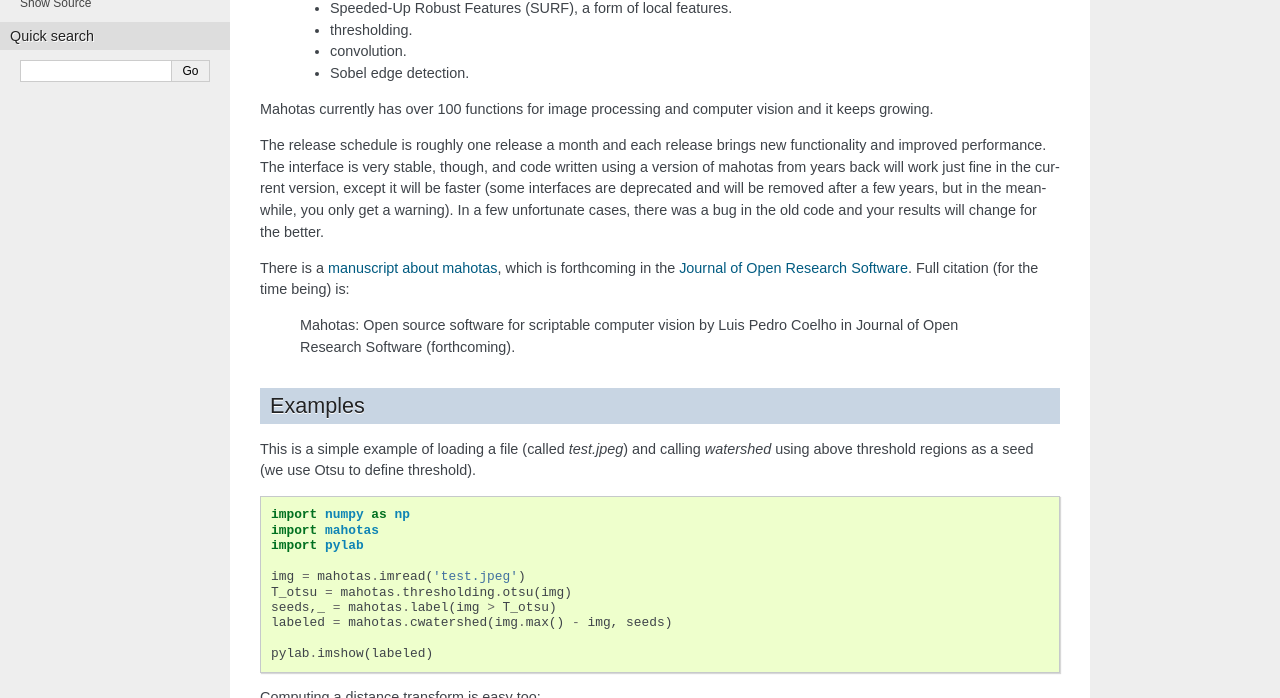
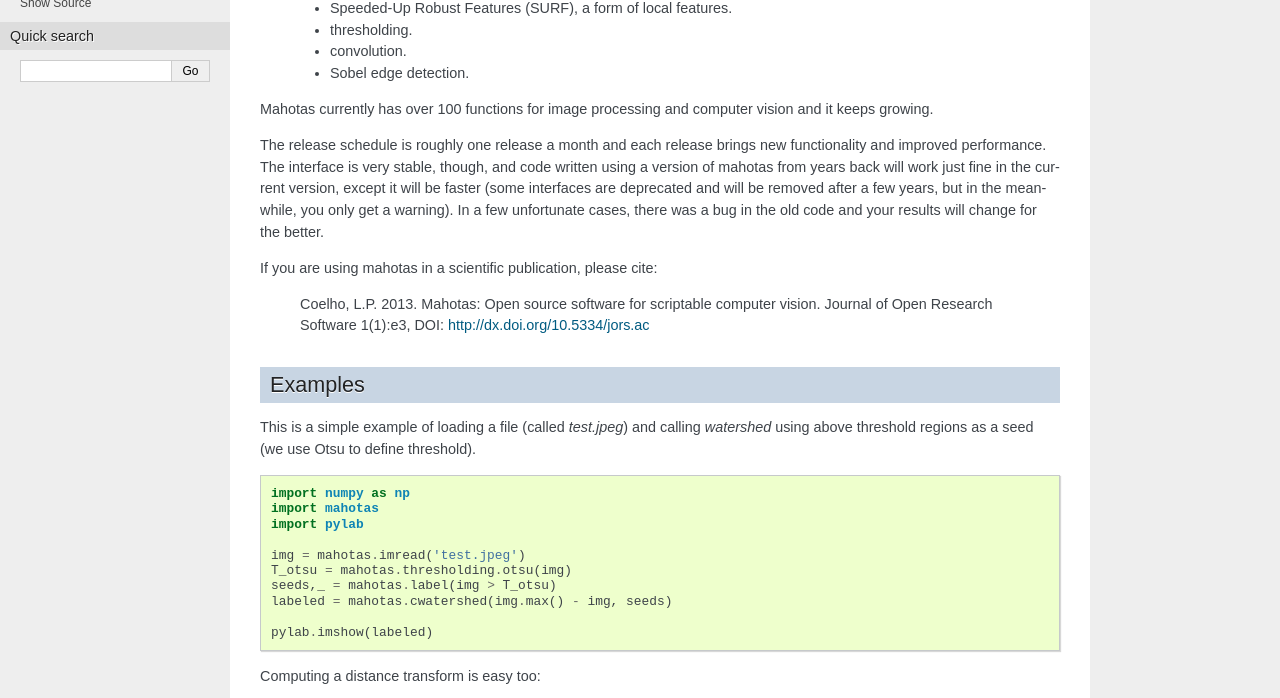
Before and after one commit to luispedro/mahotas, a Sphinx documentation site: the page built from docs/source/index.rst, in a window 1280 px wide and 900 px high, scrolled down 332 px, cut to the strip 0-698 px from the top of the window. Built offline with Sphinx 7.4.7, drawn with Linux system fonts in a browser that asks for light colours; formulas are drawn with MathJax 3; the version number could not be read and is left out.

Commit message:
DOC Update paper mention to 'published'

```diff
--- a/docs/source/index.rst
+++ b/docs/source/index.rst
@@ -30,14 +30,11 @@ deprecated and will be removed after a few years, but in the meanwhile, you
 only get a warning). In a few unfortunate cases, there was a bug in the old
 code and your results will change for the better.
 
-There is a `manuscript about mahotas <http://arxiv.org/abs/1211.4907>`__, which
-is forthcoming in the `Journal of Open Research Software
-<http://openresearchsoftware.metajnl.com/>`__. Full citation (for the time
-being) is:
+If you are using mahotas in a scientific publication, please cite:
 
-    Mahotas: Open source software for scriptable computer vision by Luis Pedro
-    Coelho in Journal of Open Research Software (forthcoming).
-
+    Coelho, L.P. 2013. Mahotas: Open source software for scriptable computer
+    vision. Journal of Open Research Software 1(1):e3, DOI:
+    http://dx.doi.org/10.5334/jors.ac
 
 Examples
 --------
```
